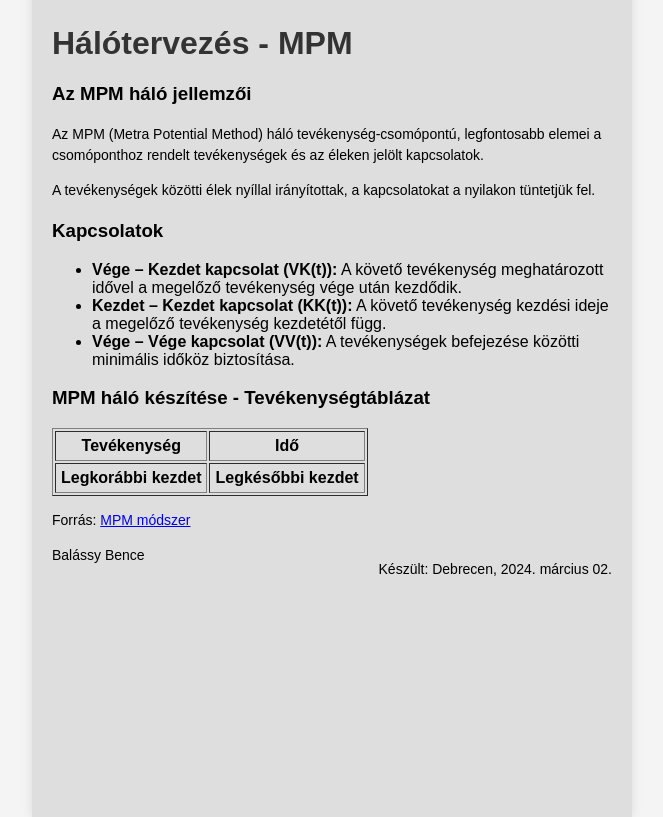
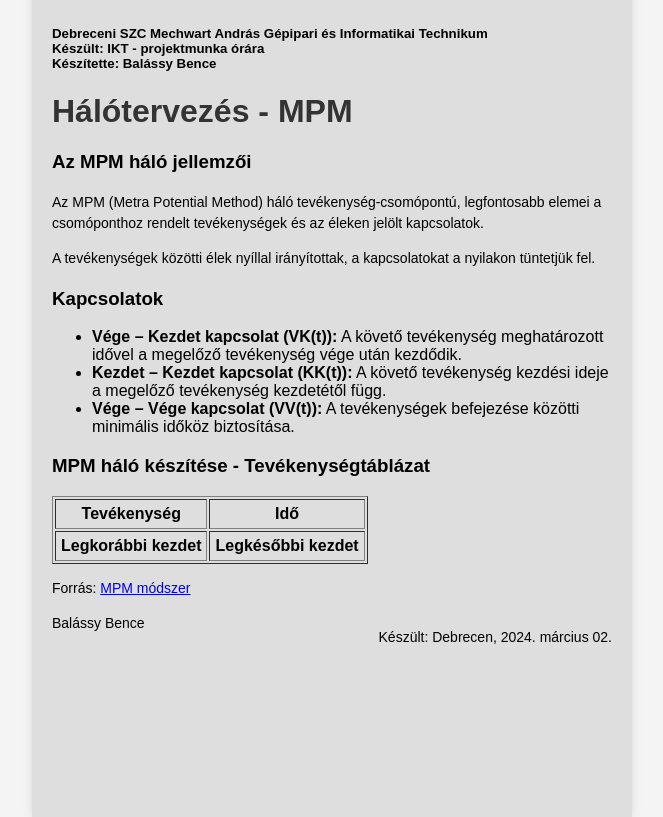
Before and after one commit to BalassyBence/IKT-beadando-03.05, a plain HTML site: page index.html in a window 1280 px wide. Shown: the whole page, without its empty margins (308-971 px from the left). Drawn offline with Linux system fonts and the light colour scheme.

Commit message:
Update index.html

```diff
--- a/index.html
+++ b/index.html
@@ -40,6 +40,7 @@
     </style>
     <body>
         <div class="container">
+            <h5>Debreceni SZC Mechwart András Gépipari és Informatikai Technikum<br>Készült: IKT - projektmunka órára<br>Készítette: Balássy Bence</h5>
             <h1>Hálótervezés - MPM</h1>
             <h3>Az MPM háló jellemzői</h3>
             <p>Az MPM (Metra Potential Method) háló tevékenység-csomópontú, legfontosabb elemei a csomóponthoz rendelt tevékenységek és az éleken jelölt kapcsolatok.</p>
```
